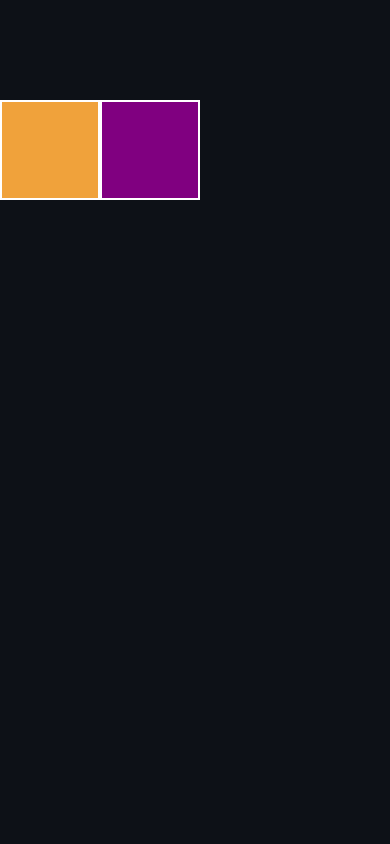
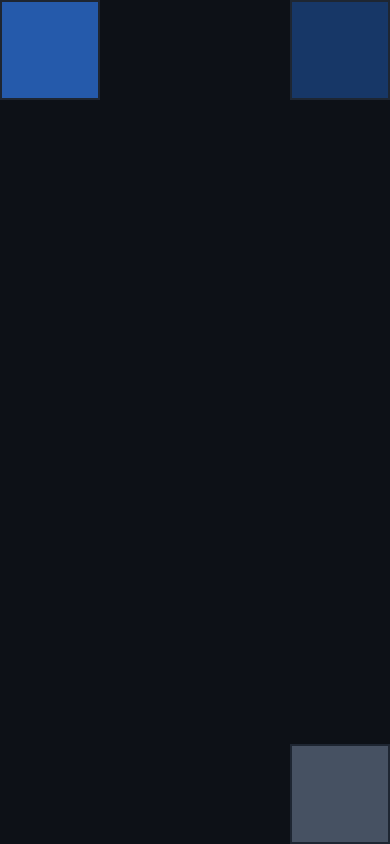
Before and after one commit to castromaciel/RNPractice, a React Native app: screen / in a window 390 px wide. Built offline with nearby package versions, Linux system fonts and the light colour scheme.

Commit message:
position absolute

```diff
--- a/src/screens/PositionScreen/PositionScreen.tsx
+++ b/src/screens/PositionScreen/PositionScreen.tsx
@@ -3,8 +3,9 @@ import { StyleSheet, View } from 'react-native';
 const PositionScreen = () => {
   return (
     <View style={styles.container}>
-      <View style={[styles.box_lg, styles.purple]}></View>
-      <View style={[styles.box_lg, styles.orange]}></View>
+      <View style={[styles.box_lg, styles.first]}></View>
+      <View style={[styles.box_lg, styles.second]}></View>
+      <View style={[styles.box_lg, styles.third]}></View>
     </View>
   )
 }
@@ -14,19 +15,28 @@ const styles = StyleSheet.create({
     height: 100,
     width: 100,
     borderWidth: 2,
-    borderColor: '#FFFFFF',
+    borderColor: '#1E2632',
   },
   container: {
     backgroundColor: '#0D1117',
     flex: 1,
   },
-  orange: {
-    backgroundColor: '#F0A23B'
+  first: {
+    backgroundColor: '#465162',
+    position: 'absolute',
+    right: 0,
+    bottom: 0,
   },
-  purple: {
-    backgroundColor: '#800080',
-    top: 100,
-    left: 100
+  second: {
+    backgroundColor: '#173767',
+    position: 'absolute',
+    top: 0,
+    right: 0
+  },
+  third: {
+    backgroundColor: '#255AAB',
+    position: 'absolute',
+    botom: 0,
   },
 });
 
```
